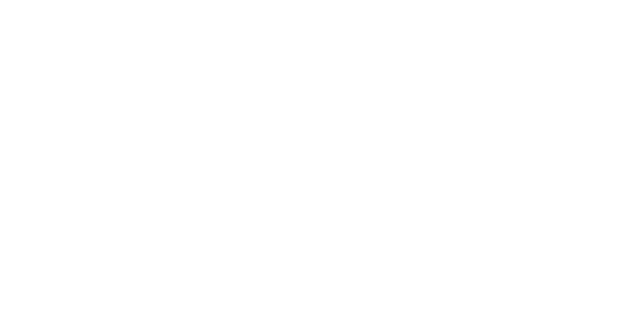
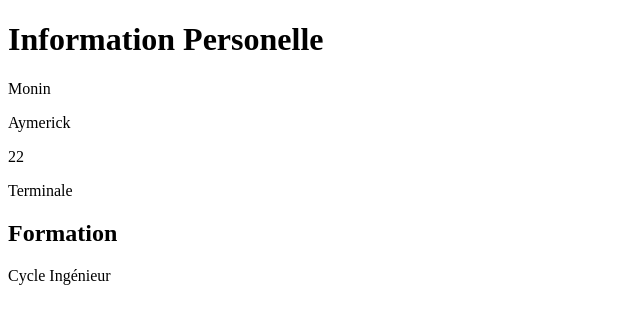
Before and after one commit to Mayrickk-NC/Mayrickk_NC.github.io, a plain HTML site: page index.html in a window 1280 px wide. Shown: the whole page, without its empty margins (0-640 px from the left). Drawn offline with Linux system fonts and the light colour scheme.

Commit message:
feat:Formation

```diff
--- a/index.html
+++ b/index.html
@@ -2,6 +2,14 @@
 <html lang="fr" dir="ltr">
   <head>
     <meta charset="utf-8" />
+    <h1>Information Personelle</h1>
+    <p>Monin</p>
+    <p>Aymerick</p>
+    <p>22</p>
+    <p>Terminale</p>
+    <h2>Formation</h2>
+    <p>Cycle Ingénieur</p>
+
     <title> PAGE </title>
   </head>
   <body></body>
```
